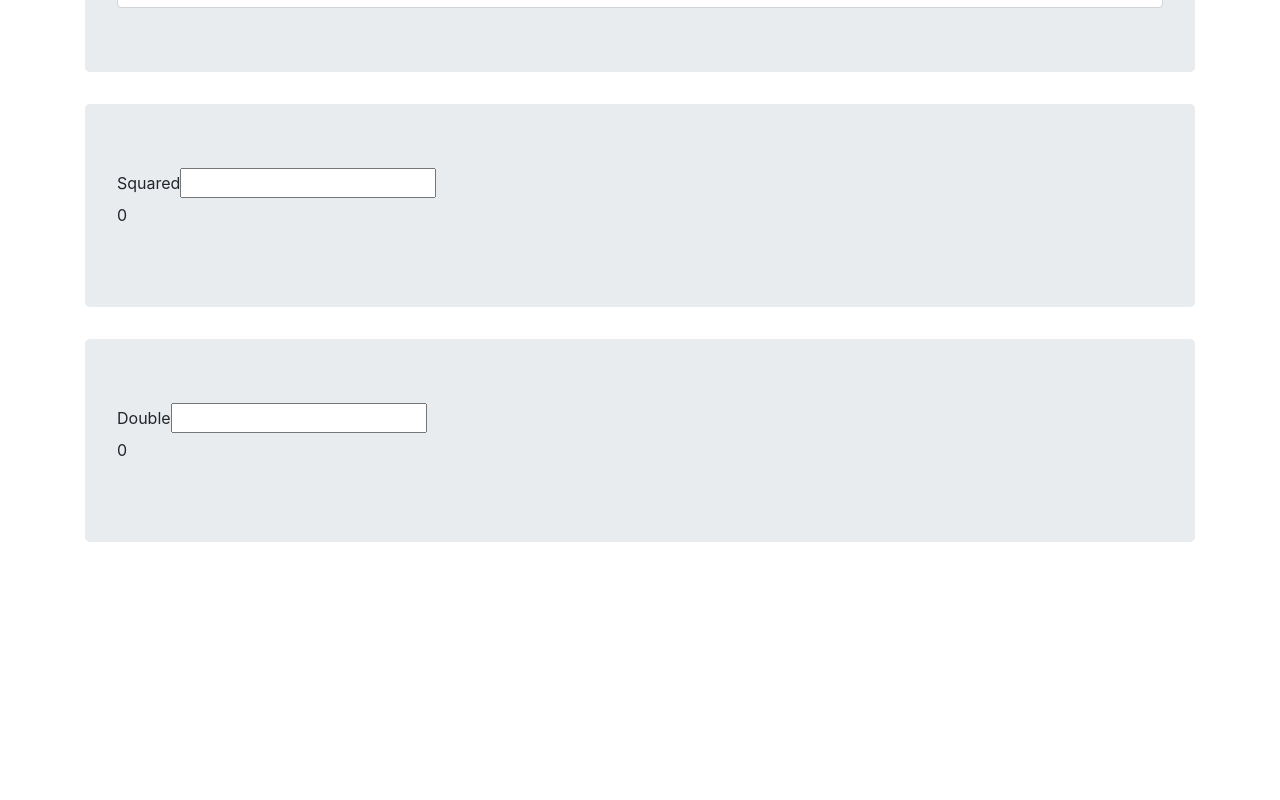
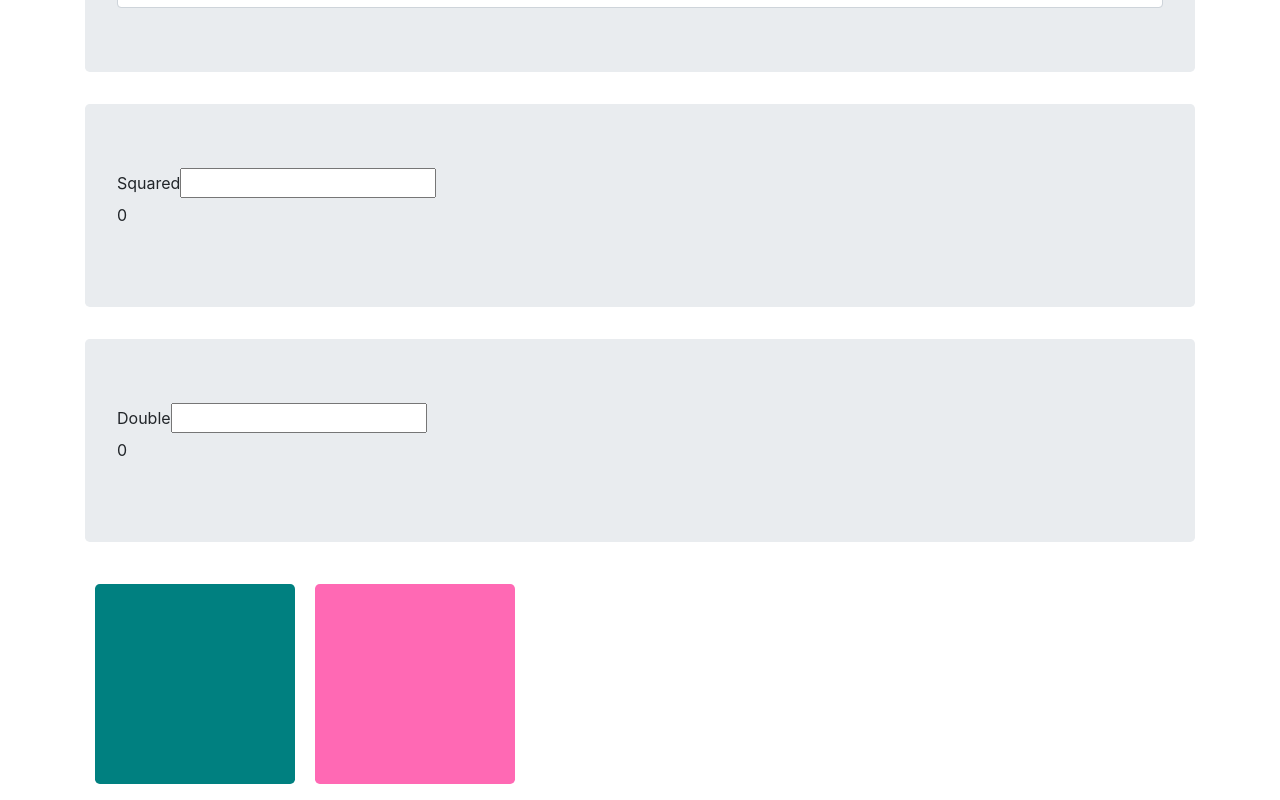
Before and after one commit to bettyeverett/react-testing-app, a React (Create React App) app: page / in a window 1280 px wide. Shown: the part 3574-4374 px from the top of the page. Before the commit the page ends 4148 px from the top, so only its background shows below. Built offline with nearby package versions, Linux system fonts and the light colour scheme.

Commit message:
Lifting state from our previously made component, square, which allows us to create a component that displays two square components and controls state, to allow us to only change the colour of one of the squares at a time.

```diff
--- a/src/App.js
+++ b/src/App.js
@@ -4,6 +4,7 @@ import React from "react";
 import Stuff from "./Stuff";
 import Event from "./Event";
 import Form from "./Form";
+import LiftingState from "./LiftingState";
 
 // use the Header component as if it was an HTML element
 const App = () => (
@@ -11,6 +12,7 @@ const App = () => (
     <Stuff />
     <Event />
     <Form />
+    <LiftingState />
   </>
 );
 
--- /dev/null
+++ b/src/LiftingState.js
@@ -0,0 +1,11 @@
+import React from "react";
+
+import SquaresLS from "./liftingstate/squares/SquaresLS";
+
+const LiftingState = () => (
+    <>
+        <SquaresLS colour="hotpink" />
+    </>
+);
+
+export default LiftingState;
--- /dev/null
+++ b/src/liftingstate/squares/SquareLS.js
@@ -0,0 +1,21 @@
+import React from "react";
+
+const SquareLS = ( { selected, handleClick, colour } ) => (
+
+    <div
+    className="jumbotron"
+    onClick={ handleClick }
+    style={ {
+        display: "inline-block",
+        position: "center",
+        backgroundColor: selected ? "teal" : colour,
+        width: "200px",
+        height: "200px",
+        margin: "10px",
+    } }
+    >
+    </div>
+
+);
+
+export default SquareLS;
--- /dev/null
+++ b/src/liftingstate/squares/SquaresLS.js
@@ -0,0 +1,42 @@
+// Create a component <Squares color="hotpink"> that displays two of your <Square> components and passes through the color prop. As before, when clicked the background colour should change. But only one of the <Square>s should show the given colour at once. You'll need to turn your squares back into stateless components.
+
+// import Fragment
+import React, { Fragment, Component } from "react";
+
+// import the currently self-aware square component
+import SquareLS from "./SquareLS";
+
+class SquaresLS extends Component {
+
+    constructor(props) {
+        super(props);
+
+        this.state = {
+            selected: 1
+        };
+    }
+
+    render() {
+
+        let { colour } = this.props;
+        let { selected } = this.state;
+
+        // need to use a Fragment to output multiple elements
+         return (
+          <Fragment>
+            <SquareLS
+                colour={ colour }
+                selected={ selected === 1 }
+                handleClick={ () => this.setState({ selected: 1 }) }
+            />
+            <SquareLS
+                colour={ colour }
+                selected={ selected === 2 }
+                handleClick={ () => this.setState({ selected: 2 }) }
+            />
+          </Fragment>
+    ); }
+
+}
+
+export default SquaresLS;
```
